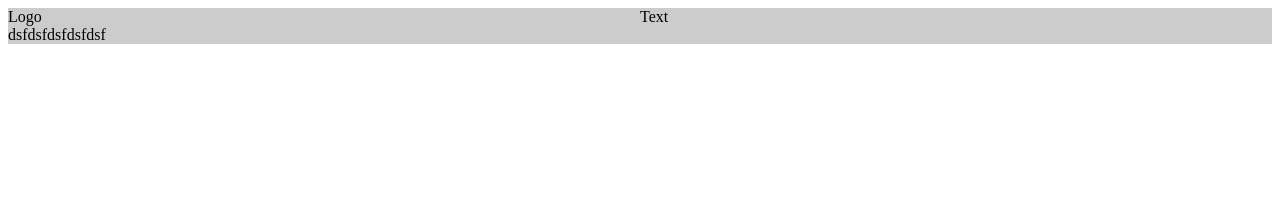
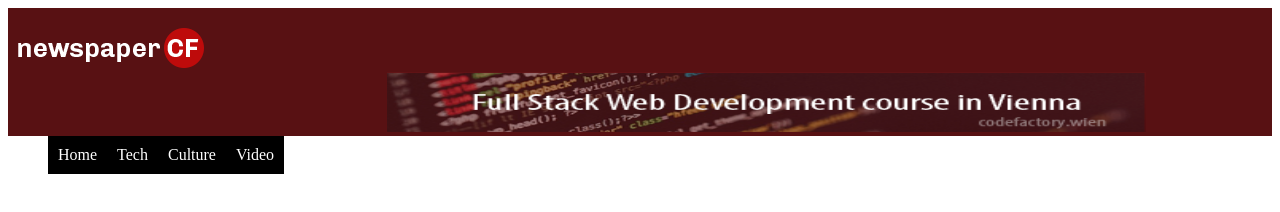
Before and after one commit to JamalTokiyo/FSWD60-Jamal-Codereview-02, a plain HTML site: page index.html in a window 1280 px wide. Drawn offline with Linux system fonts and the light colour scheme.

Commit message:
adding the baner of the website

```diff
--- a/index.html
+++ b/index.html
@@ -10,20 +10,30 @@
 
 	<div id="container">
 
-
 		<div id="header_container">
 
 
-			<div id="logo"> Logo  </div>
+			<div id="banner1"><img src="logo-newspaper-cf.png" alt="logo"> </div>
+            <div id="banner2"> <img src="banner-1.png" alt="fullstack"> </div>
 
-			<div id="text"> Text </div>
-dsfdsfdsfdsfdsf
-
+			</div>
+		<div id="nav">
+			<ul>
+				<li><a href="#">Home</a></li>
+				<li><a href="#">Tech</a></li>
+				<li><a href="#">Culture</a></li>
+				<li><a href="#">Video</a></li>
+			</ul>
 		</div>
+        </div>
 
 
 
-	</div>
+
+
+
+
+
 
 </body>
 </html>
--- a/style.css
+++ b/style.css
@@ -1,27 +1,52 @@
 #container{
 		width: 100%;
-		background-color: #ccc;
 		float: left;
+
 	}
 
 	#container #header_container{
 		width: 100%;
-
 		float: left;
 	}
 
-	#container #header_container #logo{
-		width: 50%;
+	 #header_container  {
 
-		float: left;
+		background-color: #581113;
+
+
+
+	 }
+	 #container #header_container #banner1 img  {
+
+		margin-left: 10px;
+		margin-top: 20px;
 
 
 	 }
 
-	 	#container #header_container #text{
-		width: 50%;
-
-		float: right;
+	 	#container #header_container  #banner2 img  {
+		width: 60%;
+		margin-left: 30%;
+		height: 60px;
 
 
 	 }
+	   #nav {
+
+	 	list-style: none;
+
+
+
+	 }
+	 #nav li{
+	 	display: flex;
+	 	float: left;
+	 	padding: 10px;
+	 	background-color: black;
+	 	margin-left: 0px;
+
+	 }
+	 #nav li a {
+	 	text-decoration: none;
+	 	color: white;
+	 }
```
